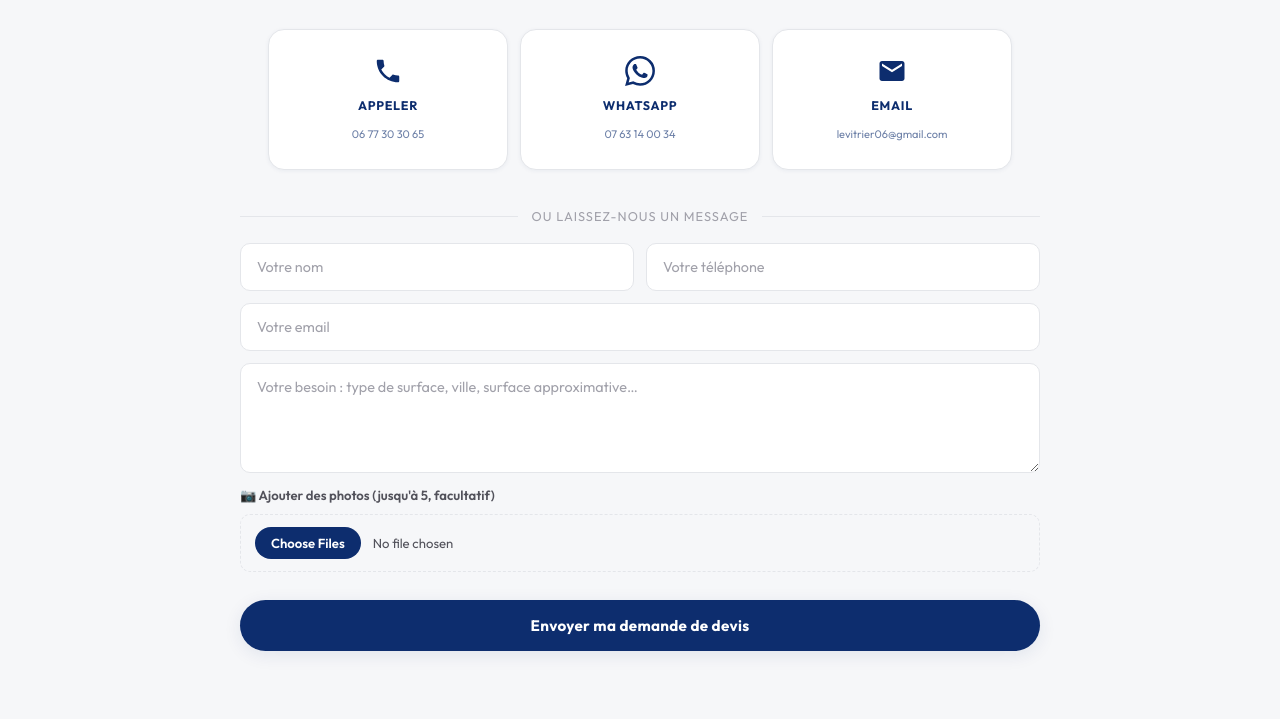
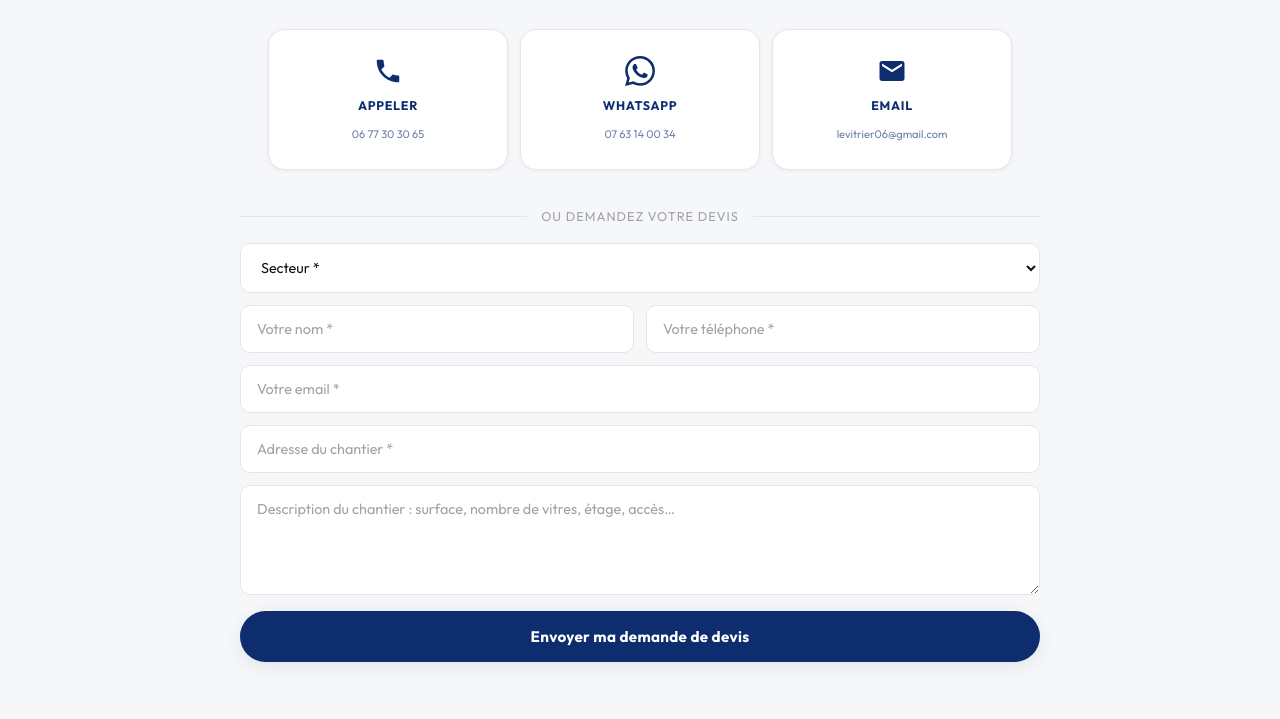
Before and after one commit to flipickez-bit/Le-Vitrier, a plain HTML site: page panneaux-solaires.html in a window 1280 px wide. Shown: the part 1882-2601 px from the top of the page. Drawn offline with Linux system fonts and the light colour scheme.

Commit message:
Formulaires: Secteur/Nom/Tel/Email/Adresse/Description, suppression upload fichiers

```diff
--- a/panneaux-solaires.html
+++ b/panneaux-solaires.html
@@ -122,25 +122,27 @@
           </a>
         </div>
 
-        <form class="contact-form" action="https://api.web3forms.com/submit" method="POST" enctype="multipart/form-data">
+        <form class="contact-form" action="https://api.web3forms.com/submit" method="POST">
           <input type="hidden" name="access_key" value="3675748c-2323-4c16-a420-23d18e251b22" />
           <input type="hidden" name="subject" value="Nouvelle demande de devis - levitrier06.fr" />
           <input type="hidden" name="from_name" value="Site Le Vitrier" />
           <input type="hidden" name="redirect" value="https://levitrier06.fr/merci.html" />
           <input type="checkbox" name="botcheck" style="display:none" tabindex="-1" autocomplete="off" />
-          <div class="contact-form__sep">ou laissez-nous un message</div>
-          <input type="hidden" name="categorie" value="Panneaux solaires" />
+          <div class="contact-form__sep">ou demandez votre devis</div>
+          <select name="Secteur" required>
+            <option value="">Secteur *</option>
+            <option>Particulier</option>
+            <option>Professionnel</option>
+            <option>Panneaux solaires</option>
+            <option>Après chantier</option>
+          </select>
           <div class="contact-form__row">
-            <input type="text" name="nom" placeholder="Votre nom" required />
-            <input type="tel" name="telephone" placeholder="Votre téléphone" required />
+            <input type="text" name="Nom" placeholder="Votre nom *" required />
+            <input type="tel" name="Telephone" placeholder="Votre téléphone *" required />
           </div>
-          <input type="email" name="email" placeholder="Votre email" required />
-          <textarea name="message" placeholder="Votre besoin : type de surface, ville, surface approximative…" required></textarea>
-          <label class="contact-form__file">
-            <span class="contact-form__file-label">📷 Ajouter des photos (jusqu'à 5, facultatif)</span>
-            <input type="file" name="photos[]" accept="image/*" multiple />
-          </label>
-          <input type="text" name="website" tabindex="-1" autocomplete="off" aria-hidden="true" style="position:absolute;left:-9999px;width:1px;height:1px;opacity:0;" />
+          <input type="email" name="email" placeholder="Votre email *" required />
+          <input type="text" name="Adresse" placeholder="Adresse du chantier *" required />
+          <textarea name="Description" placeholder="Description du chantier : surface, nombre de vitres, étage, accès…" required></textarea>
           <button type="submit" class="contact-form__btn">Envoyer ma demande de devis</button>
         </form>
       </div>
@@ -173,6 +175,6 @@
     </div>
   </footer>
 
-  <script src="script.js?v=23"></script>
+  <script src="script.js?v=24"></script>
 </body>
 </html>
--- a/script.js
+++ b/script.js
@@ -671,30 +671,26 @@
         '<button class="lv-devis-close" type="button" aria-label="Fermer">×</button>' +
         '<div class="lv-devis-title">Demandez votre devis gratuit</div>' +
         '<div class="lv-devis-sub">Réponse sous 48 h · sans engagement</div>' +
-        '<form class="contact-form" action="https://api.web3forms.com/submit" method="POST" enctype="multipart/form-data">' +
+        '<form class="contact-form" action="https://api.web3forms.com/submit" method="POST">' +
           '<input type="hidden" name="access_key" value="3675748c-2323-4c16-a420-23d18e251b22" />' +
           '<input type="hidden" name="subject" value="Demande de devis (bouton) - levitrier06.fr" />' +
           '<input type="hidden" name="from_name" value="Site Le Vitrier" />' +
           '<input type="hidden" name="redirect" value="https://levitrier06.fr/merci.html" />' +
           '<input type="checkbox" name="botcheck" style="display:none" tabindex="-1" autocomplete="off" />' +
-          '<div class="contact-form__row">' +
-            '<input type="text" name="nom" placeholder="Votre nom" required />' +
-            '<input type="tel" name="telephone" placeholder="Votre téléphone" required />' +
-          '</div>' +
-          '<input type="email" name="email" placeholder="Votre email" required />' +
-          '<select name="categorie" required>' +
-            '<option value="">Type de prestation</option>' +
+          '<select name="Secteur" required>' +
+            '<option value="">Secteur *</option>' +
             '<option>Particulier</option>' +
             '<option>Professionnel</option>' +
             '<option>Panneaux solaires</option>' +
             '<option>Après chantier</option>' +
           '</select>' +
-          '<textarea name="message" placeholder="Votre besoin : adresse, surface, nombre de vitres, étage…" required></textarea>' +
-          '<label class="contact-form__file">' +
-            '<span class="contact-form__file-label">📷 Ajouter des photos (jusqu\'à 5, facultatif)</span>' +
-            '<input type="file" name="photos[]" accept="image/*" multiple />' +
-          '</label>' +
-          '<input type="text" name="website" tabindex="-1" autocomplete="off" aria-hidden="true" style="position:absolute;left:-9999px;width:1px;height:1px;opacity:0;" />' +
+          '<div class="contact-form__row">' +
+            '<input type="text" name="Nom" placeholder="Votre nom *" required />' +
+            '<input type="tel" name="Telephone" placeholder="Votre téléphone *" required />' +
+          '</div>' +
+          '<input type="email" name="email" placeholder="Votre email *" required />' +
+          '<input type="text" name="Adresse" placeholder="Adresse du chantier *" required />' +
+          '<textarea name="Description" placeholder="Description du chantier : surface, nombre de vitres, étage, accès…" required></textarea>' +
           '<button type="submit" class="contact-form__btn">Envoyer ma demande</button>' +
         '</form>' +
       '</div>';
```
Also changed, not shown: apres-chantier.html (+15 -13 lines), faq.html (+15 -13 lines), index.html (+1 -1 lines), mentions-legales.html (+1 -1 lines), particulier.html (+15 -13 lines), politique-confidentialite.html (+1 -1 lines), professionnel.html (+15 -13 lines), savoir-faire.html (+15 -13 lines).
